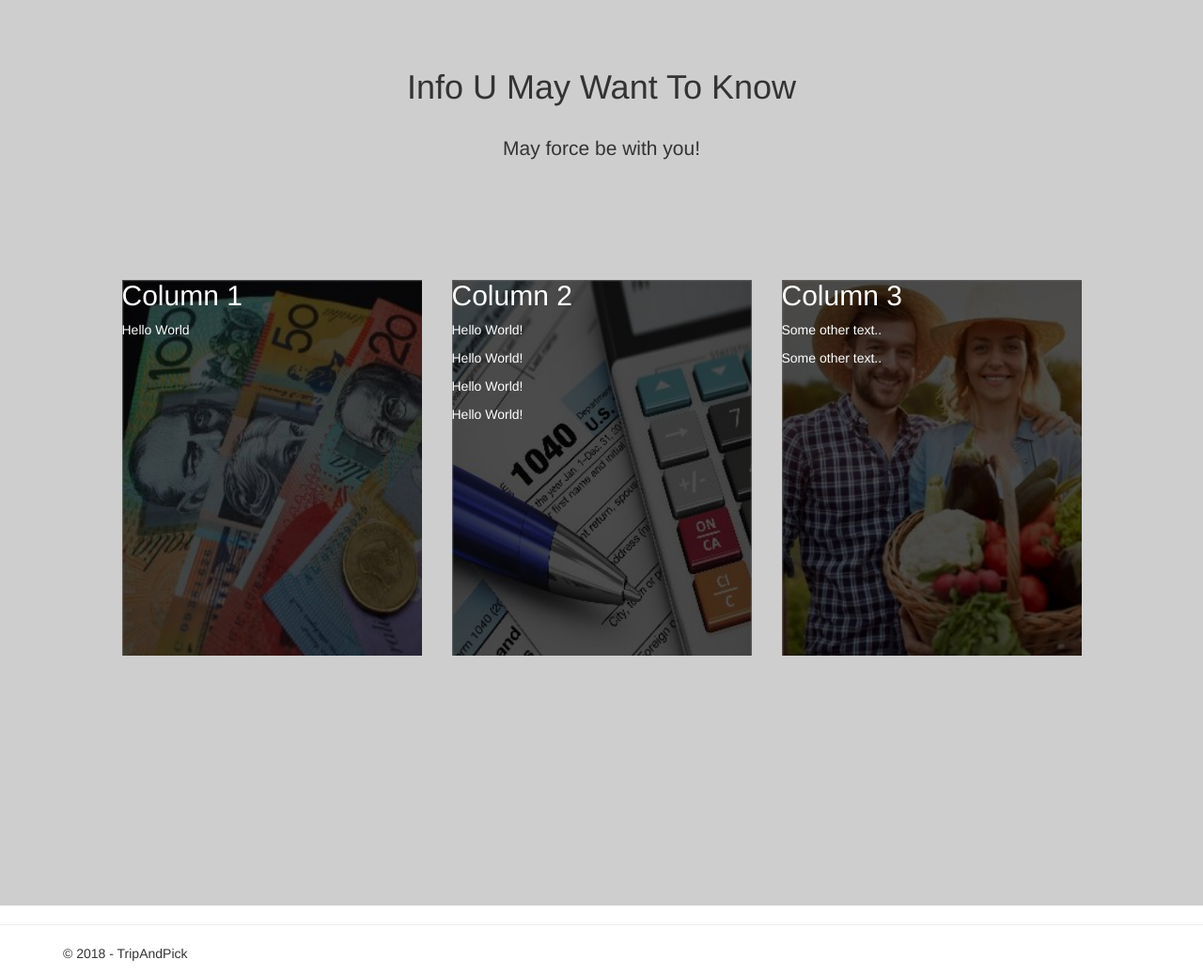
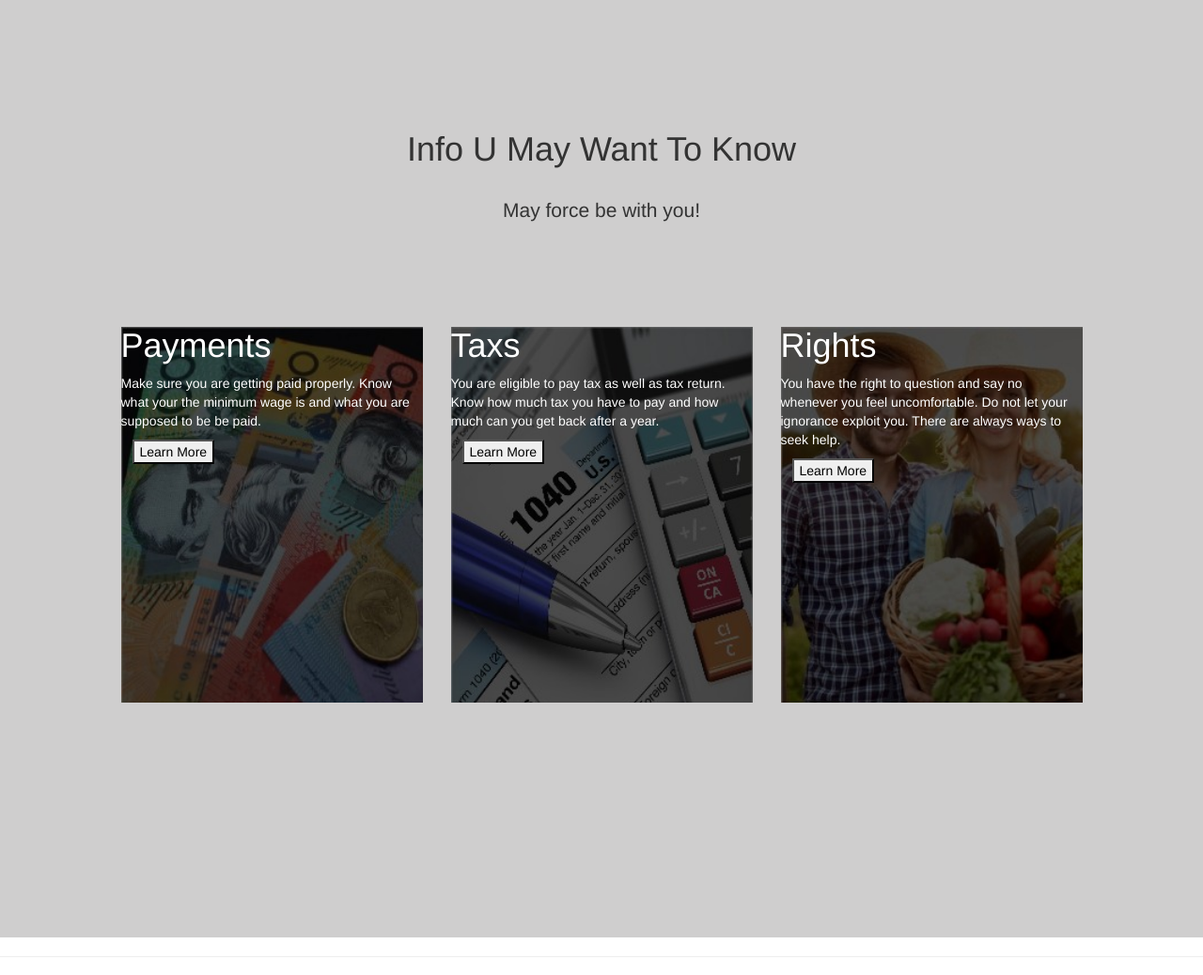
Before and after one commit to WessonChen/TripNPick, an ASP.NET MVC app: page / in a window 1280 px wide. Shown: the part 831-1869 px from the top of the page at 94% size. Run offline with ASP.NET Core 8 and stand-ins for ASP.NET MVC 5, Linux system fonts and the light colour scheme; the project's own start-up code is not run, and a stand-in starts its controllers and pages; some libraries are stand-ins or nearby versions.

Commit message:
Before Submission

```diff
--- a/TripNPick/Content/Site.css
+++ b/TripNPick/Content/Site.css
@@ -59,7 +59,11 @@
 }
 
 .text-white {
-    color: #fff !important
+    color: #fff
+}
+
+.text-black {
+    color: #000000 !important
 }
 
 section {
--- a/TripNPick/Controllers/HomeController.cs
+++ b/TripNPick/Controllers/HomeController.cs
@@ -31,7 +31,7 @@
 
             DropdownList ddList = new DropdownList();
             ddList.interests = inte;
-            ddList.states = state;
+            //ddList.states = state;
 
             return View(ddList);
         }
@@ -44,9 +44,9 @@
             return View();
         }
 
-        public ActionResult Results()
+        public ActionResult Results(string yourInte)
         {
-            InterestsJson interets = getInterests("a", "a");
+            InterestsJson interets = getInterests(yourInte, "a");
             FarmsJson farms = new FarmsJson();
             FarmsJson farmsList = new FarmsJson();
             List<string> s = new List<string>();
@@ -76,12 +76,29 @@
             return View();
         }
 
+        public ActionResult Payments()
+        {
+
+            return View();
+        }
+
+        public ActionResult Taxs()
+        {
+
+            return View();
+        }
+
+        public ActionResult Rights()
+        {
+
+            return View();
+        }
+
         public InterestsJson getInterests(string interest, string state)
         {
             var client = new WebClient();
             string myKey = "AIzaSyC1IPf50kkZ5oZy0uQmLHyobjd7MF5ugsA";
             string returnType = "json";
-            interest = "Surfing";
             state = "Victoria";
             string searchUrl = string.Format("https://maps.googleapis.com/maps/api/place/textsearch/" + returnType + "?query=" + interest + "+in+" + state + "Australia&key=" + myKey);
             var json_data = string.Empty;
--- a/TripNPick/Models/DropdownList.cs
+++ b/TripNPick/Models/DropdownList.cs
@@ -22,7 +22,7 @@
 
     public class DropdownList
     {
-        public List<States> states { get; set; }
+        //public List<States> states { get; set; }
         public List<Interests> interests { get; set; }
     }
 }
--- a/TripNPick/Views/Home/Index.cshtml
+++ b/TripNPick/Views/Home/Index.cshtml
@@ -23,12 +23,18 @@
                         Based on your interests,
                         we will help you to find the most suitable farm.
                     </span>
+                    <br />
+                    <br />
+                    <br />
+                    <form action="/Home/Results" method="post">
+                        <input type="text" name="yourInte" placeholder="Enter your interest here..." />
+                        <input type="submit" value="Search" />
+                    </form>
                 </div>
             </div>
 
-            <div class="row justify-content-center">
-
-                @*<div class="col-12 col-md-10 col-lg-8">
+            @*<div class="row justify-content-center">
+                <div class="col-12 col-md-10 col-lg-8">
                     <form class="card card-sm">
                         <div class="card-body row no-gutters align-items-center">
                             <div class="col-sm-5">
@@ -72,8 +78,8 @@
                             </div>
                         </div>
                     </form>
-                </div>*@
-            </div>
+                </div>
+            </div>*@
         </div>
     </section>
 
@@ -93,28 +99,30 @@
 
             <div class="row justify-content-center">
                 <div class="col-container">
-                    <div class="col text-white">
+                    <div class="col-sm-4 text-white">
                         <div class="paymentBG">
-                            <h2>Column 1</h2>
-                            <p>Hello World</p>
+                            <h1>Payments</h1>
+                            <p>Make sure you are getting paid properly. Know what your the minimum wage is and what you are supposed to be
+                            be paid.</p>
+                            <button class="dropdown-cb" onclick="location.href='@Url.Action("Payments", "Home")'">Learn More</button>
                         </div>
                     </div>
 
-                    <div class="col text-white">
+                    <div class="col-sm-4 text-white">
                         <div class="taxBG">
-                            <h2>Column 2</h2>
-                            <p>Hello World!</p>
-                            <p>Hello World!</p>
-                            <p>Hello World!</p>
-                            <p>Hello World!</p>
+                            <h1>Taxs</h1>
+                            <p>You are eligible to pay tax as well as tax return. Know how much tax you have to pay and how much can you get back
+                            after a year.</p>
+                            <button class="dropdown-cb" onclick="location.href='@Url.Action("Payments", "Home")'">Learn More</button>
                         </div>
                     </div>
 
-                    <div class="col text-white">
+                    <div class="col-sm-4 text-white">
                         <div class="rightsBG">
-                            <h2>Column 3</h2>
-                            <p>Some other text..</p>
-                            <p>Some other text..</p>
+                            <h1>Rights</h1>
+                            <p>You have the right to question and say no whenever you feel uncomfortable. Do not let your ignorance exploit you. There are always ways to seek help.</p>
+
+                            <button class="dropdown-cb" onclick="location.href='@Url.Action("Rights", "Home")'">Learn More</button>
                         </div>
                     </div>
                 </div>
--- a/TripNPick/Views/Shared/_Layout.cshtml
+++ b/TripNPick/Views/Shared/_Layout.cshtml
@@ -22,9 +22,9 @@
             <div class="navbar-collapse collapse">
                 <ul class="nav navbar-nav">
                     <li>@Html.ActionLink("Home", "Index", "Home")</li>
-                    <li>@Html.ActionLink("About", "About", "Home")</li>
-                    <li>@Html.ActionLink("Contact", "Contact", "Home")</li>
-                    <li>@Html.ActionLink("Short Cut - Search", "Results", "Home")</li>
+                    <li>@Html.ActionLink("Payments", "Payments", "Home")</li>
+                    <li>@Html.ActionLink("Taxs", "Taxs", "Home")</li>
+                    <li>@Html.ActionLink("Rights", "Rights", "Home")</li>
                 </ul>
                 @Html.Partial("_LoginPartial")
             </div>
```
Also changed, not shown: TripNPick/Views/Home/Payments.cshtml (added, +59 -0 lines), TripNPick/Views/Home/Rights.cshtml (added, +41 -0 lines), TripNPick/Views/Home/Taxs.cshtml (added, +43 -0 lines), TripNPick/TripNPick.csproj.
